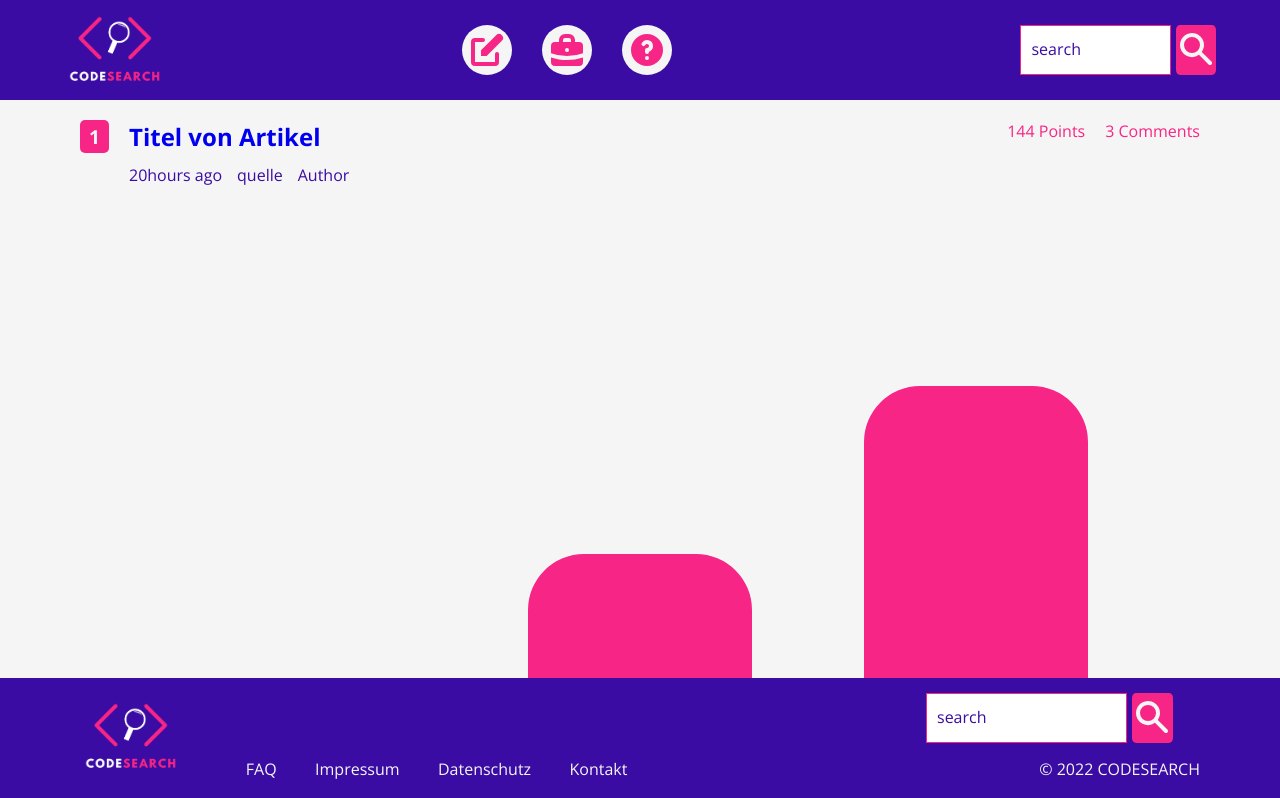
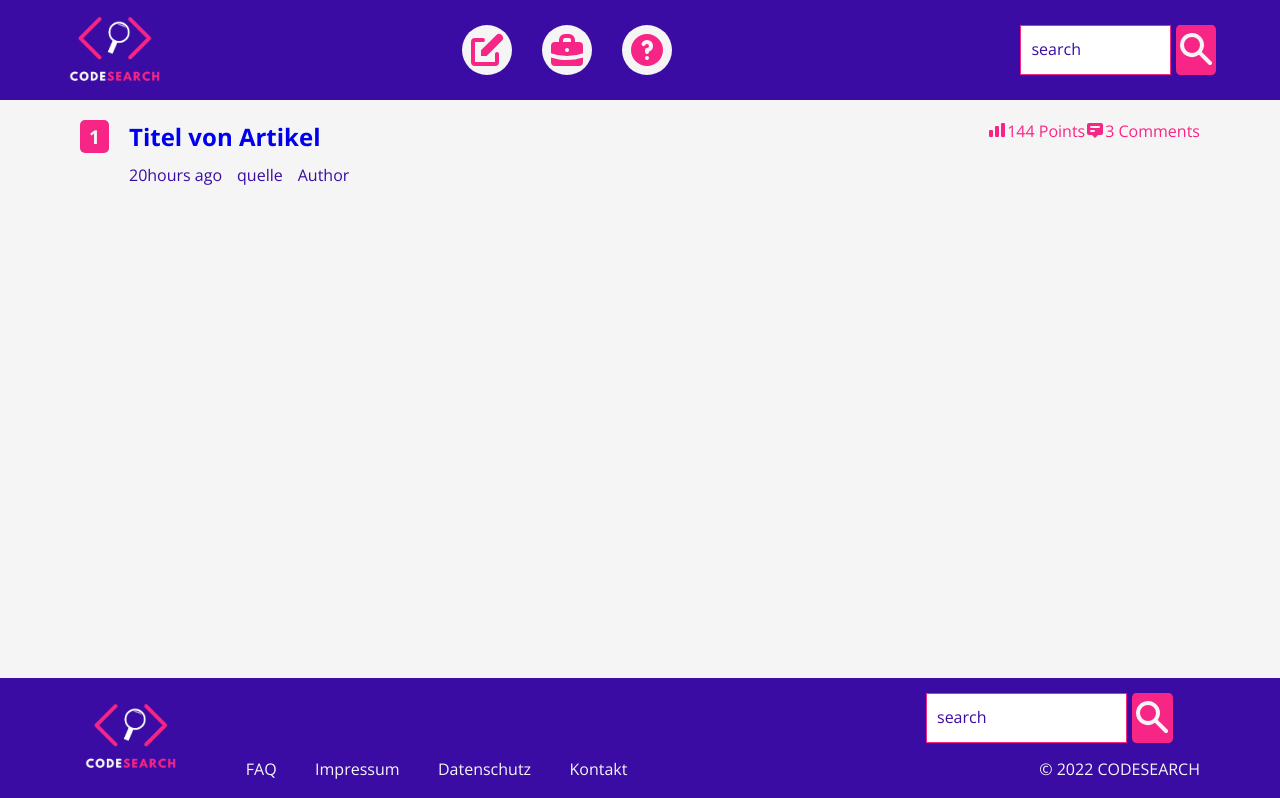
Before and after one commit to Tin274/hackernews, a React (Create React App) app: page / in a window 1280 px wide. Shown: the top 798 px of the page. Built offline with nearby package versions, Linux system fonts and the light colour scheme; the HTML template or start-up script is replaced by a standard one.

Commit message:
resolve merge conflict

```diff
--- a/src/Components/Main/Result/ResultComments.js
+++ b/src/Components/Main/Result/ResultComments.js
@@ -3,7 +3,18 @@ import React from "react";
 export default function ResultComments() {
   return (
     <div className="comments-container">
-      <svg></svg>
+      <svg
+        className="icon-comments"
+        fill="var(--color-secondary)"
+        viewBox="0 0 20 20"
+        xmlns="SVG namespace"
+      >
+        <path
+          fill-rule="evenodd"
+          d="M18 13V5a2 2 0 00-2-2H4a2 2 0 00-2 2v8a2 2 0 002 2h3l3 3 3-3h3a2 2 0 002-2zM5 7a1 1 0 011-1h8a1 1 0 110 2H6a1 1 0 01-1-1zm1 3a1 1 0 100 2h3a1 1 0 100-2H6z"
+          clip-rule="evenodd"
+        ></path>
+      </svg>
       <a href="#" className="comments">
         3 Comments
       </a>
--- a/src/Components/Main/Result/ResultRating.js
+++ b/src/Components/Main/Result/ResultRating.js
@@ -3,7 +3,14 @@ import React from "react";
 export default function ResultRating() {
   return (
     <div className="rating-container">
-      <svg></svg>
+      <svg
+        className="icon-rating"
+        fill="var(--color-secondary)"
+        viewBox="0 0 20 20"
+        xmlns="SVG namespace"
+      >
+        <path d="M2 11a1 1 0 011-1h2a1 1 0 011 1v5a1 1 0 01-1 1H3a1 1 0 01-1-1v-5zM8 7a1 1 0 011-1h2a1 1 0 011 1v9a1 1 0 01-1 1H9a1 1 0 01-1-1V7zM14 4a1 1 0 011-1h2a1 1 0 011 1v12a1 1 0 01-1 1h-2a1 1 0 01-1-1V4z"></path>
+      </svg>
       <a href="#" className="rating">
         144 Points
       </a>
--- a/src/Components/Main/index.js
+++ b/src/Components/Main/index.js
@@ -10,30 +10,7 @@ export default function Main() {
           <iframe src="" frameborder="0"></iframe>
         </dialog>
         <section className="results">
-
           <Result />
-
-                <svg
-                  className="icon-rating"
-                  fill="var(--color-secondary)"
-                  viewBox="0 0 20 20"
-                  xmlns="SVG namespace">
-                  <path
-                    d="M2 11a1 1 0 011-1h2a1 1 0 011 1v5a1 1 0 01-1 1H3a1 1 0 01-1-1v-5zM8 7a1 1 0 011-1h2a1 1 0 011 1v9a1 1 0 01-1 1H9a1 1 0 01-1-1V7zM14 4a1 1 0 011-1h2a1 1 0 011 1v12a1 1 0 01-1 1h-2a1 1 0 01-1-1V4z">
-                  </path>
-                </svg>
-
-                <svg
-                  className="icon-comments"
-                  fill="var(--color-secondary)"
-                  viewBox="0 0 20 20"
-                  xmlns="SVG namespace">
-                    <path
-                      fill-rule="evenodd"
-                      d="M18 13V5a2 2 0 00-2-2H4a2 2 0 00-2 2v8a2 2 0 002 2h3l3 3 3-3h3a2 2 0 002-2zM5 7a1 1 0 011-1h8a1 1 0 110 2H6a1 1 0 01-1-1zm1 3a1 1 0 100 2h3a1 1 0 100-2H6z"
-                      clip-rule="evenodd">
-                    </path>
-                </svg>
         </section>
       </div>
     </main>
```
